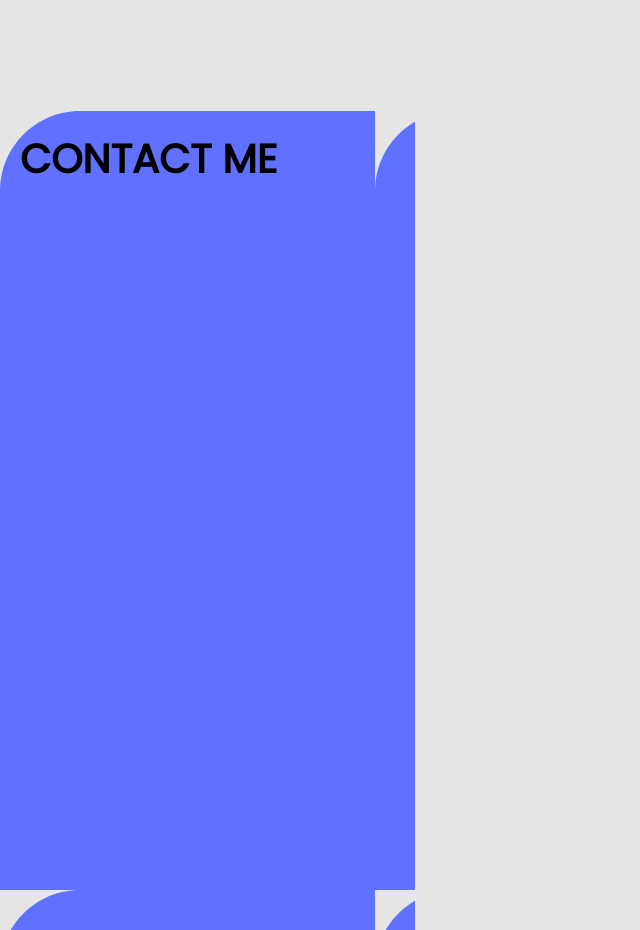
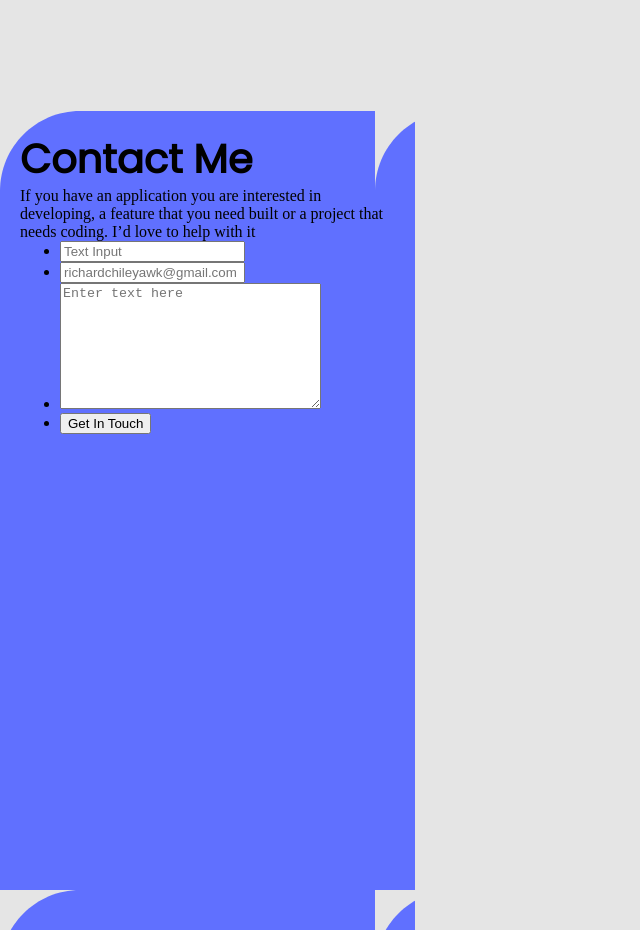
Before and after one commit to RichardChileya/MobileSkeleton, a website: page index.html in a window 1280 px wide. Shown: the part 4860-5790 px from the top of the page, without its empty margins (0-640 px from the left). Drawn offline with Linux system fonts and the light colour scheme; files whose address does not match are found by name.

Commit message:
add contact forms to form section

```diff
--- a/index.html
+++ b/index.html
@@ -165,6 +165,7 @@
             </section>
 
         </section>
+
         <Section class="about-myself">
             <div class="header-myself">
                 <h1 class="heading-about">About <br> Myself</h1>
@@ -214,20 +215,44 @@
             </div>
 
             <div class="frameworks">
-                <h2 class="frameheading">Skills  </h2>
+                <h2 class="frameheading">Skills </h2>
                 <span class="arrow2"> <img src="./images/right-arrow.svg" alt=""> </span>
             </div>
+        </Section>
 
-        </Section>
         <section class="form-section">
 
-            <h2 class="contact-me">CONTACT ME </h2>
+            <h2 class="contact-me">Contact Me </h2>
+            <p class="primary-text">
+                If you have an application you are interested in developing, a feature that you need built or a project
+                that needs coding. I’d love to help with it
+            </p>
+
+            <form id="form" action="">
+                <ul class="ul1">
+                    <li>
+                        <input type="text" id="fname" class="contact-name" placeholder="Text Input" required
+                            maxlength="30" />
+                    </li>
+                    <li>
+                        <input type="email" id="email" class="contact-email" placeholder="richardchileyawk@gmail.com"
+                            name="contact_email" required />
+                    </li>
+                    <li>
+                        <textarea id="message" class="contact-message" placeholder="Enter text here" cols="30" rows="8"
+                            maxlength="500" required></textarea>
+                    </li>
+                    <li>
+                        <button class="btn1" type="submit">Get In Touch</button>
+                    </li>
+                </ul>
+            </form>
+
 
         </section>
 
+    </main>
 
-
-    </main>
 
 </body>
 
```
Lines whose indentation alone changed are shown as unchanged.
